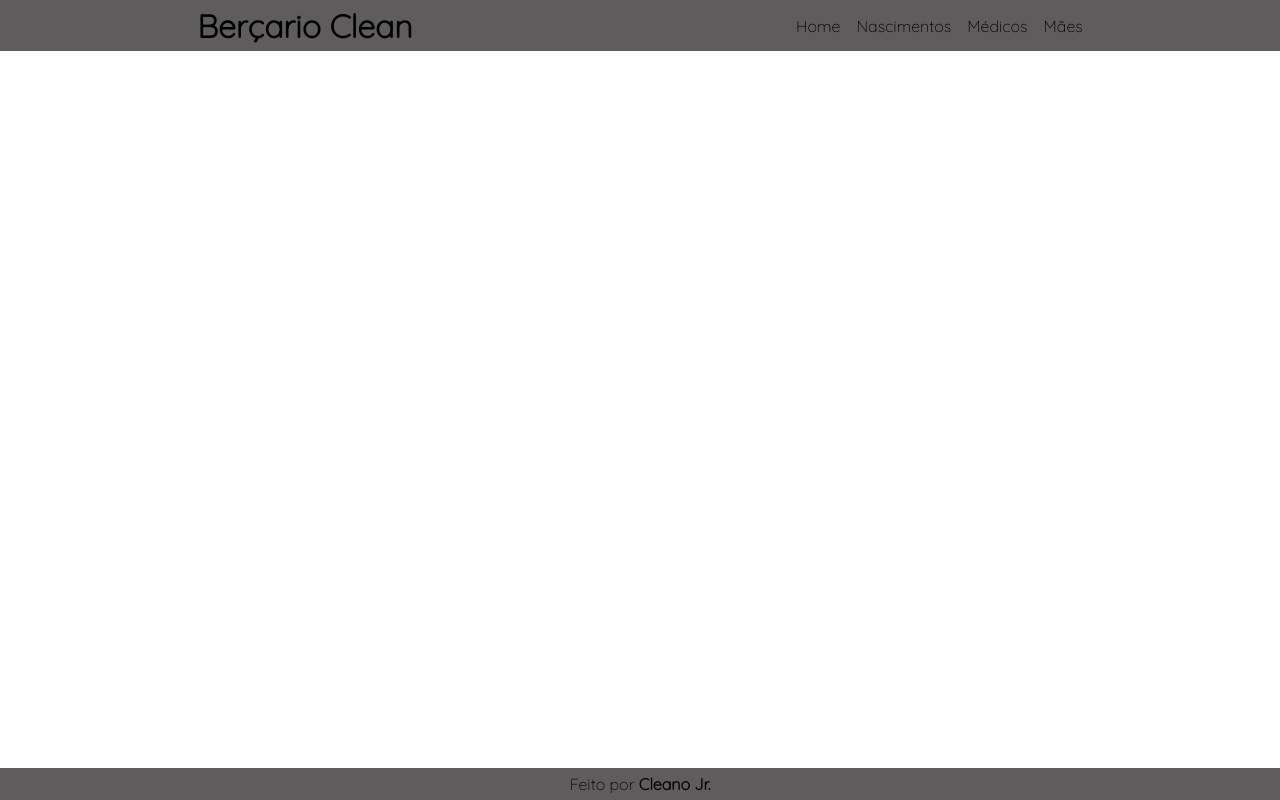
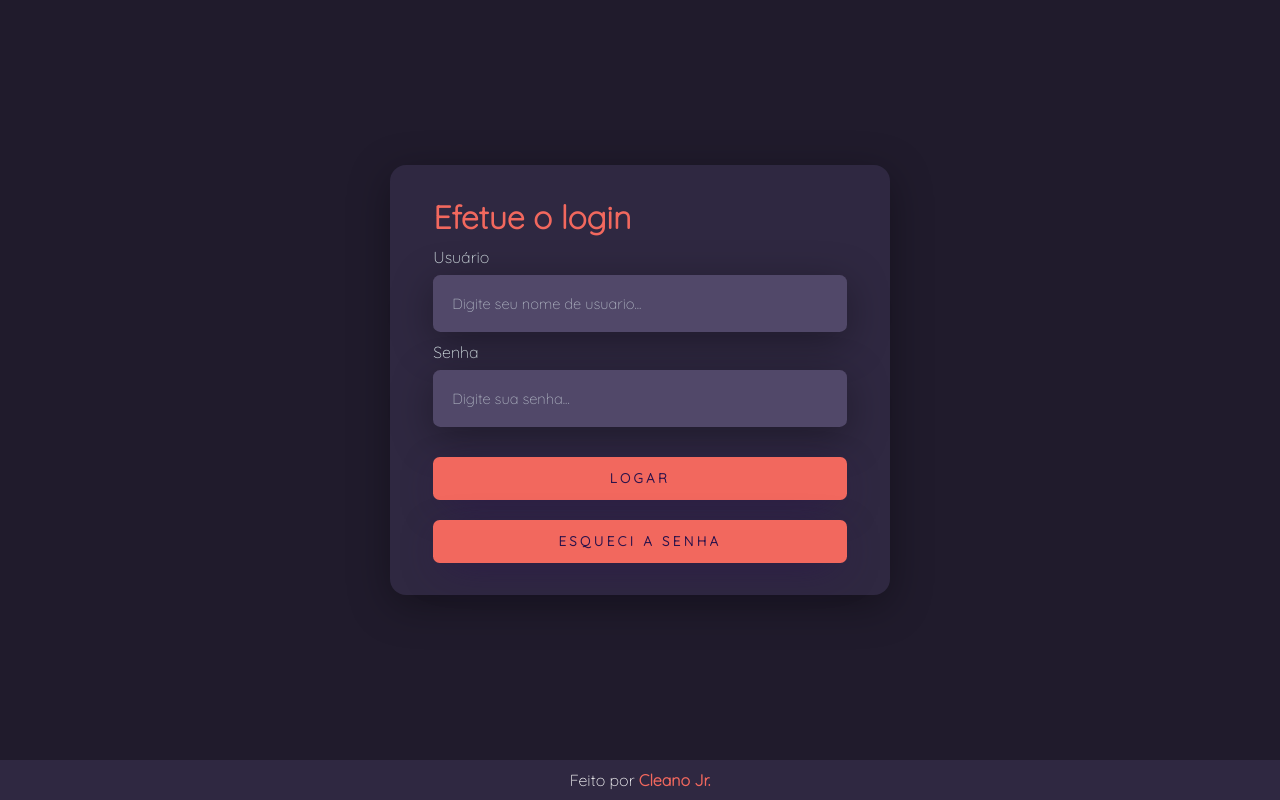
Before and after one commit to CleanoJr/projeto-bercario, a PHP site: page / in a window 1280 px wide. Run offline with PHP 8.4, Linux system fonts and the light colour scheme.

Commit message:
Add home.html e index.css, alterações no estilo

```diff
--- /dev/null
+++ b/css/index.css
@@ -0,0 +1,110 @@
+@import url('https://fonts.googleapis.com/css2?family=Quicksand:wght@300&display=swap%27');
+
+* {
+    margin: 0;
+    padding: 0;
+    box-sizing: border-box;
+    font-family: 'Quicksand', sans-serif;
+    /* border: 1px solid red; */
+}
+
+/* main (Conteúdo Principal) */
+main {
+    height: 95vh;
+    background: #201b2c;
+    display: flex;
+    justify-content: center;
+    align-items: center;
+    /* border: 1px solid red; */
+
+}
+
+#form-login {
+    width: 60vw;
+    max-width: 500px;
+    display: flex;
+    align-items: center;
+    justify-content:center;
+    flex-direction: column;
+    padding: 2em 2.7em;
+    background: #2f2841;
+    border-radius: 1em;
+    box-shadow: 0 10px 40px #00000056;
+    /* border: 1px solid blue; */
+}
+
+#form-login form h1 {
+    color: #f2685e;
+    font-weight: 800;
+    margin: 0;
+}
+
+form {
+    width: 100%;
+}
+
+form fieldset{
+    width: 100%;
+    display: flex;
+    flex-direction: column;
+    align-items: flex-start;
+    justify-content: center;
+    border: none;
+    margin: 10px 0;
+    /* border: 1px solid red; */
+}
+
+fieldset input {
+    width: 100%;
+    border: none;
+    border-radius: .5em;
+    padding: 1.3em;
+    background: #514869;
+    color: #f0ffffde;
+    font-size: 11pt;
+    box-shadow: 0 10px 40px #00000056;
+    outline: none;
+    box-sizing: border-box;
+}
+
+fieldset input::placeholder {
+    color: #f0ffff94;
+}
+
+fieldset label {
+    color: #f0ffffde;
+    margin-bottom: .5em;
+}
+
+#bt-login, #esqueci-senha {
+    width: 100%;
+    padding: 1em;
+    margin: 1.5em 0 .03em;
+    border: none;
+    border-radius: .5em;
+    outline: none;
+    text-transform: uppercase;
+    font-weight: 800;
+    letter-spacing: .25em;
+    color: #2b134b;
+    background: #f2685e;
+    cursor: pointer;
+    box-shadow: 0 10px 40px -12px;
+}
+
+/* footer (Rodapé) */
+footer {
+    width: 100%;
+    height: 5vh;
+    background: #2f2841;
+    color: #fff;
+    position: absolute;
+    bottom: 0;
+    display: flex;
+    justify-content: center;
+    align-items:center;
+}
+
+footer strong {
+    color: #f2685e;
+}
--- a/css/style.css
+++ b/css/style.css
@@ -9,15 +9,37 @@
 }
 
 
-/* header (Cabeçalho) */
+/* ----- header (Cabeçalho) ----- */
 header {
     width: 100%;
-    background: rgb(94, 92, 92);
-    padding: .35rem;
+    height: 5vh;
+    background: #2f2841;
     display: flex;
-    justify-content: space-around;
     align-items: center;
+    color: #fff;
+    /* padding: .35rem; */
+    /* justify-content: space-around; */
     /* border: 1px solid red; */
+}
+
+#logo {
+    height: 100%;
+    display: flex;
+    align-items: center;
+    justify-content: flex-start;
+    padding: 0 0.5em;
+    flex-grow: 1;
+    /* border: 1px solid blue; */
+    background: #f2685e;
+
+}
+
+#header-nav {
+    display: flex;
+    align-items: center;
+    justify-content: center;
+    flex-grow: 2;
+
 }
 
 header ul {
@@ -30,25 +52,44 @@ header ul {
 
 header ul li a {
     text-decoration: none;
-    color: #000;
+    color: #fff;
 }
 
-/* main (Conteúdo Principal) */
+
+/* ----- main (Conteúdo Principal) ----- */
 main {
+    height: 90vh;
     display: flex;
     /* border: 1px solid red; */
 
 }
 
-/* footer (Rodapé) */
+#left-hub , #right-hub {
+    height: 90vh;
+    width: 50vw;
+    display: flex;
+    align-items: center;
+    justify-content: center;
+    border: 1px solid blue;
+}
+
+#right-hub {
+    border: 1px solid green;
+}
+
+/* ----- footer (Rodapé) ----- */
 footer {
     width: 100%;
-    height: 2rem;
-    background: rgb(94, 92, 92);
+    height: 5vh;
+    background: #2f2841;
+    color: #fff;
     position: absolute;
     bottom: 0;
-    /* padding: 0.5rem 0; */
     display: flex;
     justify-content: center;
     align-items:center;
 }
+
+footer strong {
+    color: #f2685e;
+}
--- a/index.html
+++ b/index.html
@@ -4,29 +4,32 @@
     <meta charset="UTF-8">
     <meta http-equiv="X-UA-Compatible" content="IE=edge">
     <meta name="viewport" content="width=device-width, initial-scale=1.0">
-    <link rel="stylesheet" href="./css/style.css">
+    <link rel="stylesheet" href="./css/index.css">
     <title>Home | Berçario</title>
 </head>
 <body>
 
-    <!-- Cabeçalho -->
-    <header>
-        <div id="logo">
-            <div id="logo-img"></div>
-            <h1>Berçario Clean</h1>
-        </div>
-        <nav>
-            <ul>
-                <li><a href="#">Home</a></li>
-                <li><a href="#">Nascimentos</a></li>
-                <li><a href="#">Médicos</a></li>
-                <li><a href="#">Mães</a></li>
-            </ul>
-        </nav>
-    </header>
-
     <!-- Conteúdo Principal -->
     <main>
+
+        <div id="hub-login">
+            <div id="form-login">
+                <form action="home.html" method="post">
+                    <h1>Efetue o login</h1>
+
+                    <fieldset>
+                        <label for="login-usuario">Usuário</label>
+                        <input type="text" name="login-usuario" id="login-usuario" placeholder="Digite seu nome de usuario...">
+                    </fieldset>
+                    <fieldset>
+                        <label for="login-senha">Senha</label>
+                        <input type="text" name="login-senha" id="login-senha" placeholder="Digite sua senha...">
+                    </fieldset>
+                    <input type="submit" name="login" value="Logar" id="bt-login">
+                    <button id="esqueci-senha" name="esqueci-senha">Esqueci a senha</button>
+                </form>
+            </div>
+        </div>
 
     </main>
 
```
Also changed, not shown: home.html (+7 -3 lines).
